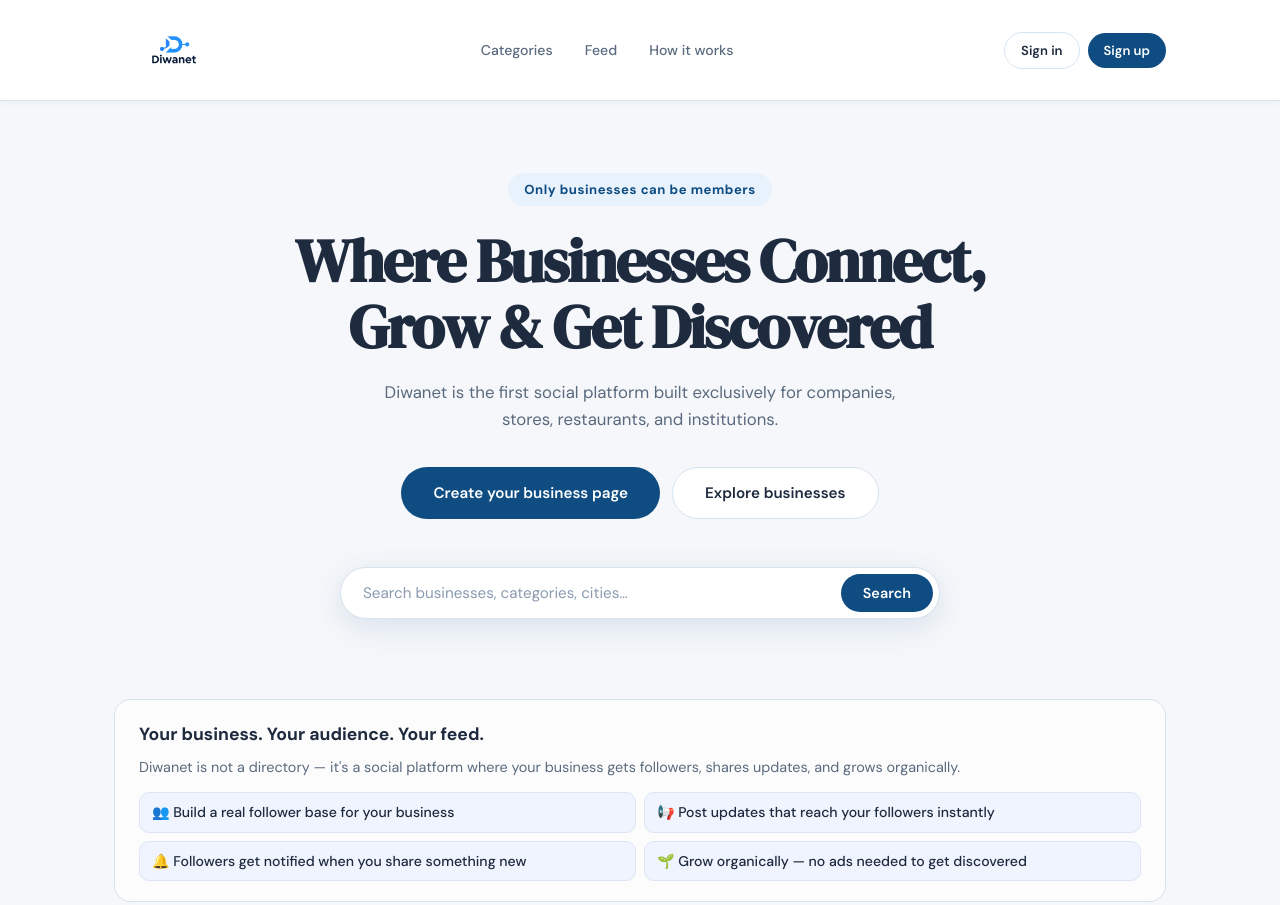
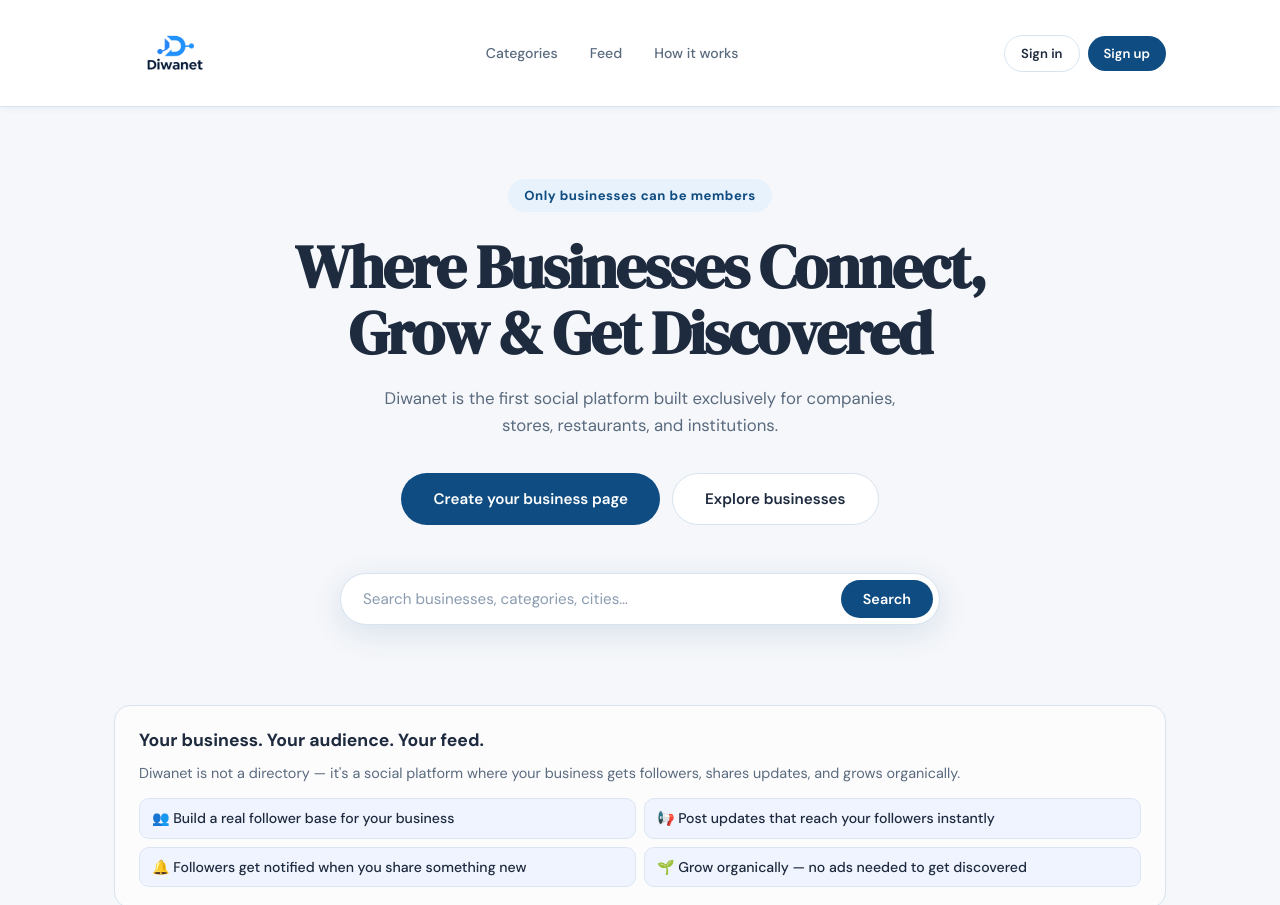
Before and after one commit to istikbalt/diwanet-v2, a plain HTML site: page frontend/index.html in a window 1280 px wide. Shown: the top 905 px of the page. Drawn offline with Linux system fonts and the light colour scheme; no server answers.

Commit message:
UI polish and category pa22ı2

```diff
--- a/frontend/assets/css/main.css
+++ b/frontend/assets/css/main.css
@@ -55,7 +55,7 @@
   display: flex;
   align-items: center;
   justify-content: space-between;
-  padding: 14px 24px;
+  padding: 8px 24px;
   gap: 16px;
 }
 .brand {
@@ -85,11 +85,11 @@
 
 /* Brand logo image - topbar & footer */
 .brand-logo {
-  height: 72px;
+  height: 90px;
   width: auto;
   display: block;
   object-fit: contain;
-  margin-left: 24px;
+  margin-left: 16px;
 }
 
 .topbar-nav {
```
